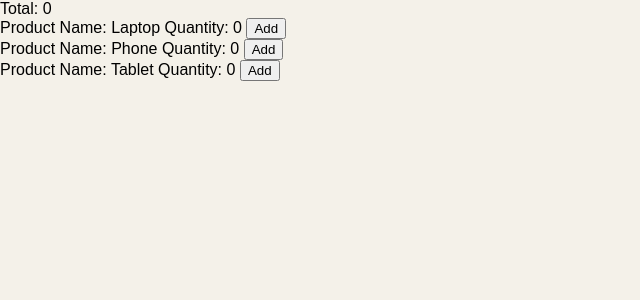
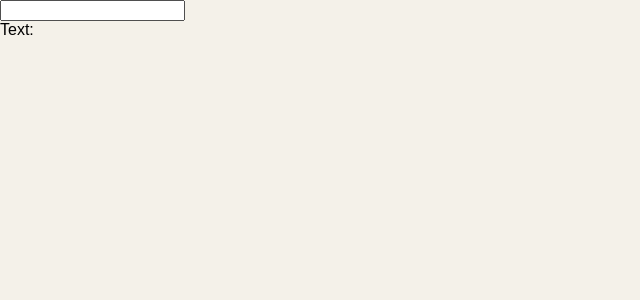
Before and after one commit to suThyyy/react-study, a React (Vite) app: page / in a window 1280 px wide. Shown: the top 300 px of the page, without its empty margins (0-640 px from the left). Built offline with nearby package versions, Linux system fonts and the light colour scheme.

Commit message:
controlled input

```diff
--- a/src/App.jsx
+++ b/src/App.jsx
@@ -1,48 +1,28 @@
 import { useState } from "react";
 
-function ProductItem({ product, sum }) {
-  const [quantity, setQuantity] = useState(0);
-  function calcQuantity() {
-    setQuantity((prev) => prev + 1);
-    sum();
-  }
+function NameInput({ name, setName }) {
   return (
     <div>
-      <span>Product Name: {product} </span>
-      <span>Quantity: {quantity} </span>
-      <button onClick={calcQuantity}>Add</button>
+      <input
+        type="text"
+        value={name}
+        onChange={(e) => setName(e.target.value)}
+      />
     </div>
   );
 }
 
-function ProductList({ products, sum }) {
-  return (
-    <div>
-      {products.map((product, index) => (
-        <ProductItem key={index} product={product} sum={sum} />
-      ))}
-    </div>
-  );
-}
-
-function TotalQuantity({ total }) {
-  return (
-    <div>
-      <span>Total: {total}</span>
-    </div>
-  );
+function NameDisplay({ name }) {
+  return <div>Text: {name}</div>;
 }
 
 function App() {
-  const products = ["Laptop", "Phone", "Tablet"];
-  const [totalQuantities, setTotalQuan] = useState(0);
-  function sumQuantities() {
-    setTotalQuan((prev) => prev + 1);
-  }
+  const [name, setName] = useState("");
+
   return (
     <>
-      <TotalQuantity total={totalQuantities} />
-      <ProductList products={products} sum={sumQuantities} />
+      <NameInput name={name} setName={setName} />
+      <NameDisplay name={name} />
     </>
   );
 }
```
